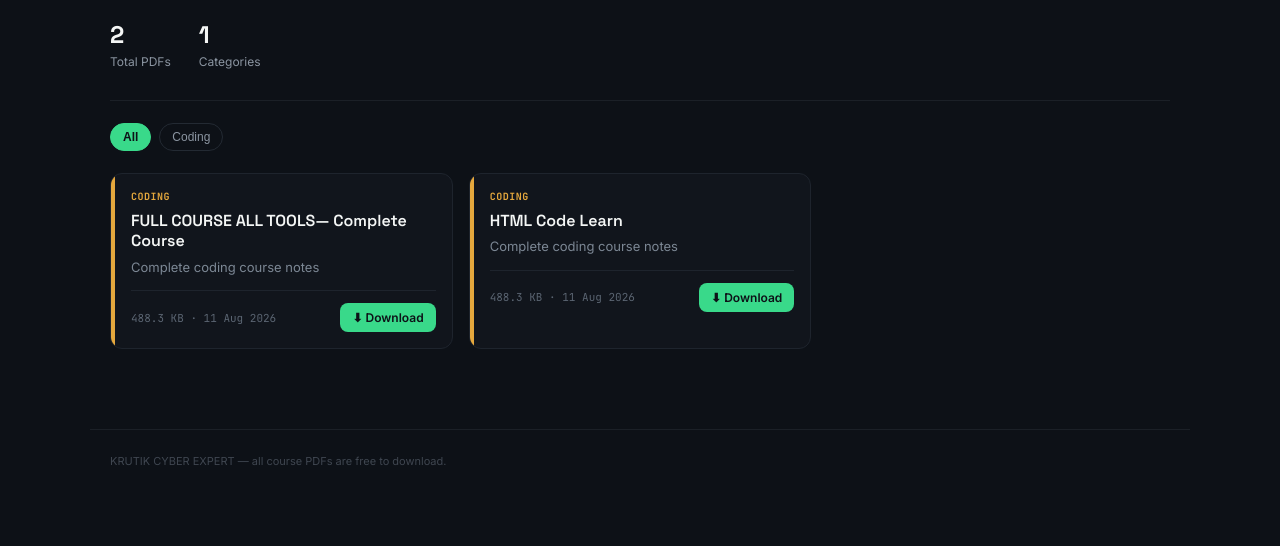
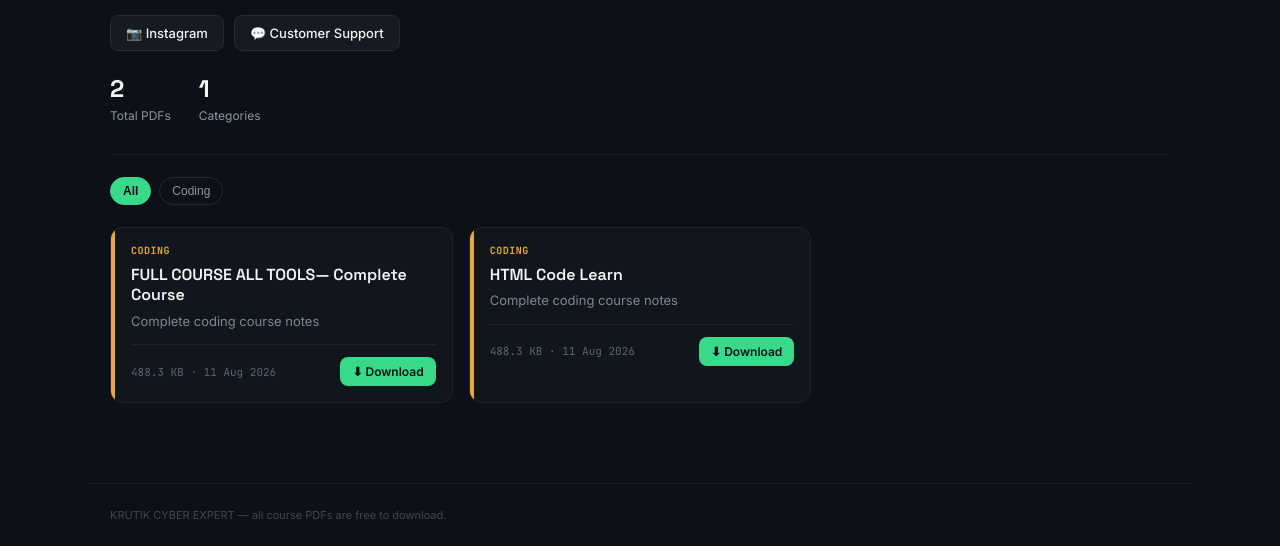
Before and after one commit to shree-khodal-shop/krutik-cyber-expert-PDF-web, a plain HTML site: page index.html in a window 1280 px wide. Shown: the part 292-838 px from the top of the page. Before the commit the page ends 800 px from the top, so only its background shows below. Drawn offline with Linux system fonts and the light colour scheme.

Commit message:
Add social links to the hero section
Added social links section with Instagram and Customer Support links.

```diff
--- a/index.html
+++ b/index.html
@@ -67,6 +67,16 @@
     margin:10px 0 12px; max-width:640px;
   }
   .hero p{color:var(--slate); font-size:15px; max-width:520px; margin:0;}
+
+  .social-links{display:flex; gap:10px; flex-wrap:wrap; margin-top:18px;}
+  .social-links a{
+    display:inline-flex; align-items:center; gap:7px;
+    background:#161B22; border:1px solid #232A33; color:var(--paper);
+    padding:9px 15px; border-radius:8px; font-size:13px; font-weight:500;
+    text-decoration:none;
+  }
+  .social-links a:hover{border-color:var(--green); color:var(--green);}
+
   .stats{display:flex; gap:28px; margin-top:22px;}
   .stat b{display:block; font-size:24px; font-weight:700;}
   .stat span{font-size:12px; color:var(--slate);}
@@ -145,6 +155,12 @@
     <p class="eyebrow mono">100% FREE · NO SIGN-UP REQUIRED</p>
     <h2 class="display">Every course PDF, one click away.</h2>
     <p>This is the KRUTIK CYBER EXPERT course library — free study material, download anytime.</p>
+
+    <div class="social-links">
+      <a href="https://www.instagram.com/hacker_by_expert?igsh=MTZ0NmxzaXBiNWFpZQ==" target="_blank" rel="noopener noreferrer">📷 Instagram</a>
+      <a href="https://t.me/KRUTIK_CYBER_EXPERT" target="_blank" rel="noopener noreferrer">💬 Customer Support</a>
+    </div>
+
     <div class="stats">
       <div class="stat"><b class="display" id="statTotal">0</b><span>Total PDFs</span></div>
       <div class="stat"><b class="display" id="statCats">0</b><span>Categories</span></div>
```
